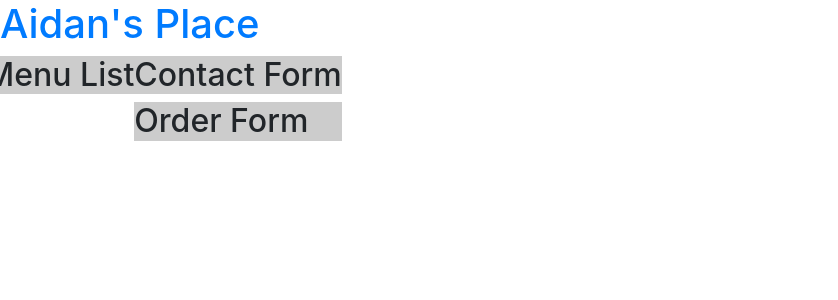
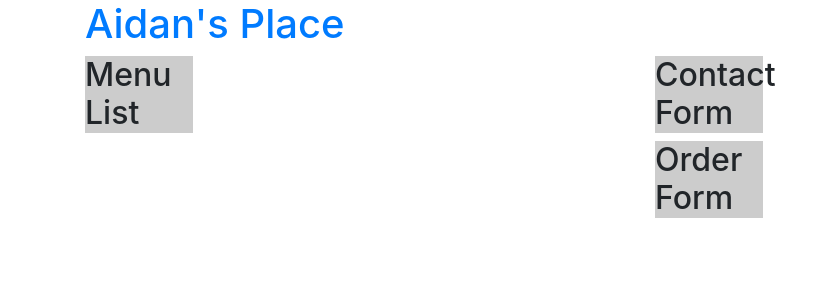
Before and after one commit to ccs-student-submissions/5-4-1-bobs-place-apierc2175, a React (Create React App) app in the folder my-app/: page / in a window 1280 px wide. Shown: the top 300 px of the page, without its empty margins (0-838 px from the left). Built offline with nearby package versions, Linux system fonts and the light colour scheme.

Commit message:
got bootstrap grid system working

```diff
--- a/my-app/package.json
+++ b/my-app/package.json
@@ -3,7 +3,9 @@
   "version": "0.1.0",
   "private": true,
   "dependencies": {
+    "bootstrap": "^4.3.1",
     "react": "^16.9.0",
+    "react-bootstrap": "^1.0.0-beta.12",
     "react-dom": "^16.9.0",
     "react-scripts": "3.1.2"
   },
--- a/my-app/public/index.html
+++ b/my-app/public/index.html
@@ -9,6 +9,12 @@
       name="description"
       content="Web site created using create-react-app"
     />
+    <link
+  rel="stylesheet"
+  href="https://maxcdn.bootstrapcdn.com/bootstrap/4.3.1/css/bootstrap.min.css"
+  integrity="sha384-ggOyR0iXCbMQv3Xipma34MD+dH/1fQ784/j6cY/iJTQUOhcWr7x9JvoRxT2MZw1T"
+  crossorigin="anonymous"
+/>
     <link rel="apple-touch-icon" href="logo192.png" />
     <!--
       manifest.json provides metadata used when your web app is installed on a
@@ -24,7 +30,6 @@
       work correctly both with client-side routing and a non-root public URL.
       Learn how to configure a non-root public URL by running `npm run build`.
     -->
-    <link rel="stylesheet" href="https://stackpath.bootstrapcdn.com/bootstrap/4.3.1/css/bootstrap.min.css" integrity="sha384-ggOyR0iXCbMQv3Xipma34MD+dH/1fQ784/j6cY/iJTQUOhcWr7x9JvoRxT2MZw1T" crossorigin="anonymous">
     <title>React App</title>
   </head>
   <body>
--- a/my-app/src/App.css
+++ b/my-app/src/App.css
@@ -26,12 +26,15 @@ section {
 
 section.order-form {
   background-color: #ccc;
+  width: 20%;
 }
 
 section.contact-form {
   background-color: #ccc;
+  width: 20%;
 }
 
 section.menu-list {
   background-color: #ccc;
+  width: 20%;
 }
--- a/my-app/src/App.js
+++ b/my-app/src/App.js
@@ -4,21 +4,52 @@ import MenuList from './components/MenuList';
 import OrderForm from './components/OrderForm';
 import logo from './logo.svg';
 import './App.css';
+import 'bootstrap/dist/css/bootstrap.min.css';
+import { Row, Col, Grid, Container } from 'react-bootstrap';
+
+
 
 function App() {
   return (
+//     <React.Fragment>
+//     <Container>
+//   <Row>
+//     <Col>1 of 2</Col>
+//     <Col>2 of 2</Col>
+//   </Row>
+//   <Row>
+//     <Col>1 of 3</Col>
+//     <Col>2 of 3</Col>
+//     <Col>3 of 3</Col>
+//   </Row>
+// </Container>
+// </React.Fragment>
+    // <Container>
+    //   <h1 class="text-primary">Aidan's Place</h1>
+    //
+    //   <Row>
+    //     <Col>
+    //       <MenuList />
+    //     </Col>
+    //     <Col>
+    //       <ContactForm />
+    //       <OrderForm />
+    //     </Col>
+    //   </Row>
+    // </Container>
     <React.Fragment>
-      <h1 class="text-primary">Aidan's Place</h1>
-
-      <div className="row">
-        <div className="col-xs-6">
-          <div><MenuList /></div>
-        </div>
-        <div className="col-xs-6">
-          <div><ContactForm /></div>
-          <div><OrderForm /></div>
-        </div>
-      </div>
+    <Container>
+        <h1 class="text-primary">Aidan's Place</h1>
+      <Row>
+        <Col xs="6">
+          <MenuList />
+        </Col>
+        <Col xs="6">
+          <ContactForm />
+          <OrderForm />
+        </Col>
+      </Row>
+    </Container>
     </React.Fragment>
   );
 }
```
Also changed, not shown: 1 other file (tests, documents, lock files or other folders).
